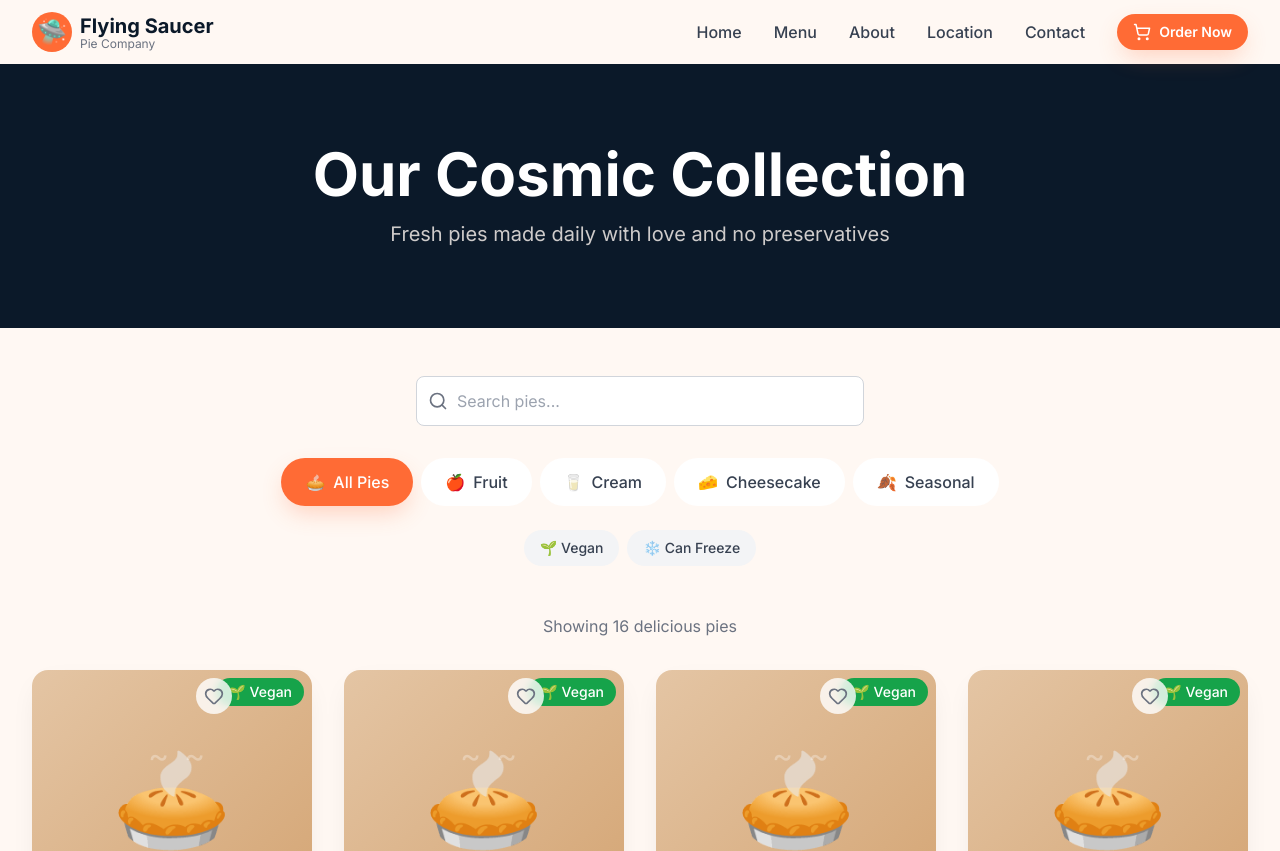
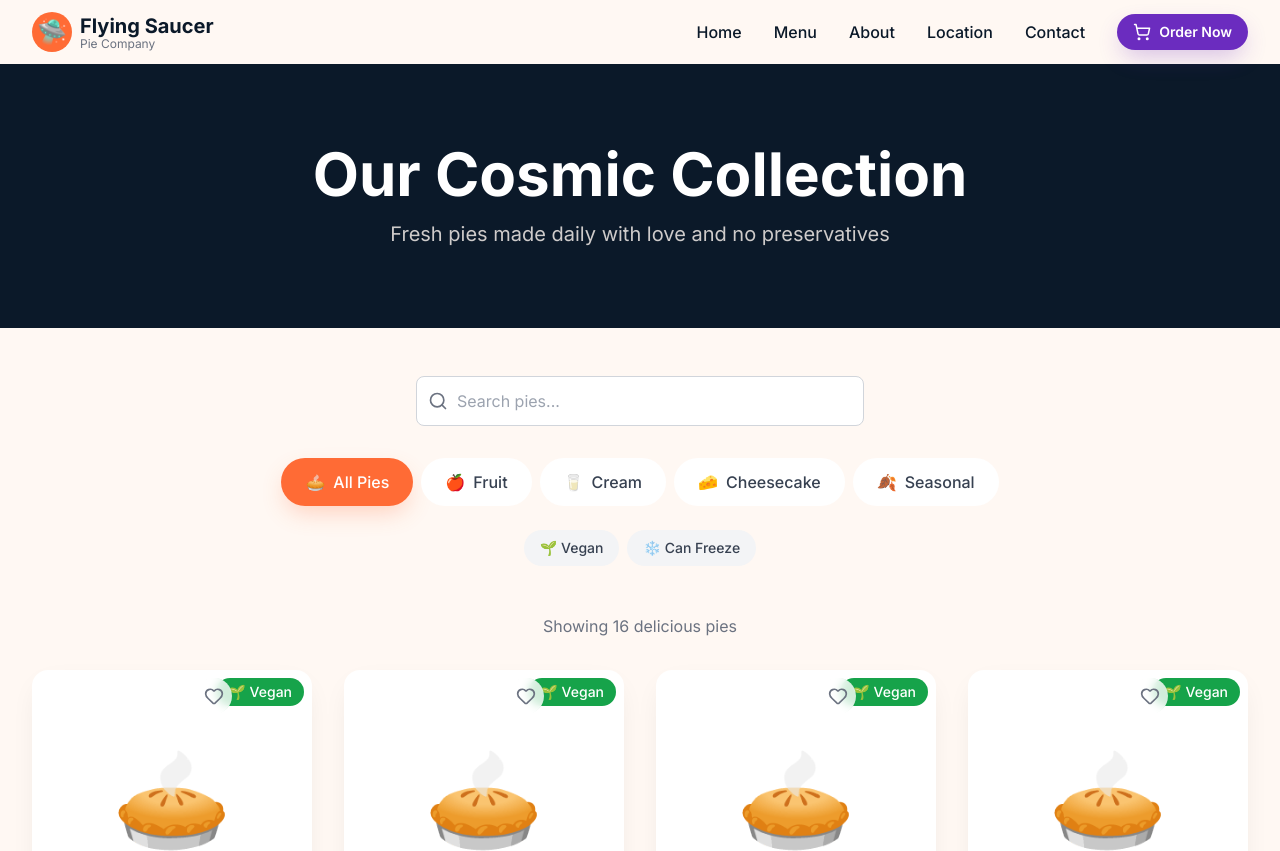
Before and after one commit to zavalatechlabs/flying-saucer-pie-company-htx, a Next.js app: page /menu in a window 1280 px wide. Shown: the top 851 px of the page. Built offline with nearby package versions, Linux system fonts and the light colour scheme.

Commit message:
feat: update color palette and typography for V1 redesign

```diff
--- a/app/globals.css
+++ b/app/globals.css
@@ -6,6 +6,13 @@
 
 @layer base {
   :root {
+    /* V1 Color System - CSS Variables */
+    --cosmic-purple: #6B2CBF;
+    --electric-blue: #00D4FF;
+    --warm-cream: #FFF8F3;
+    --deep-navy: #0B1929;
+    --sunset-orange: #FF6B35;
+
     --background: 0 0% 100%;
     --foreground: 224 71.4% 4.1%;
   }
@@ -15,46 +22,46 @@
   }
 
   body {
-    background-color: #FFF8F3;
-    color: #1F2937;
+    background-color: var(--warm-cream);
+    color: var(--deep-navy);
   }
 
-  /* Custom scrollbar */
+  /* Custom scrollbar - Updated with V1 colors */
   ::-webkit-scrollbar {
     width: 8px;
     height: 8px;
   }
 
   ::-webkit-scrollbar-track {
-    background-color: #F3F4F6;
+    background-color: var(--warm-cream);
   }
 
   ::-webkit-scrollbar-thumb {
-    background-color: #FF6B35;
+    background-color: var(--cosmic-purple);
     border-radius: 9999px;
   }
 
   ::-webkit-scrollbar-thumb:hover {
-    background-color: #E55A2B;
+    background-color: var(--electric-blue);
   }
 }
 
 @layer components {
-  /* Primary Button */
+  /* Primary Button - V1 Cosmic Purple */
   .btn-primary {
-    background-color: #FF6B35;
+    background-color: var(--cosmic-purple);
     color: white;
     padding: 0.75rem 1.5rem;
     border-radius: 9999px;
     font-weight: 600;
     transition: all 0.2s;
-    box-shadow: 0 10px 25px -5px rgba(255, 107, 53, 0.3);
+    box-shadow: 0 10px 25px -5px rgba(107, 44, 191, 0.3);
   }
 
   .btn-primary:hover {
-    background-color: #FF8F5C;
+    background-color: #8B4FD9;
     transform: translateY(-2px);
-    box-shadow: 0 20px 35px -5px rgba(255, 107, 53, 0.4);
+    box-shadow: 0 20px 35px -5px rgba(107, 44, 191, 0.4);
   }
 
   .btn-primary:active {
@@ -63,22 +70,22 @@
 
   .btn-primary:focus {
     outline: none;
-    box-shadow: 0 0 0 4px rgba(255, 107, 53, 0.5);
+    box-shadow: 0 0 0 4px rgba(107, 44, 191, 0.5);
   }
 
-  /* Secondary Button */
+  /* Secondary Button - V1 Sunset Orange */
   .btn-secondary {
     background-color: transparent;
-    color: #FF6B35;
+    color: var(--sunset-orange);
     padding: 0.75rem 1.5rem;
     border-radius: 9999px;
     font-weight: 600;
-    border: 2px solid #FF6B35;
+    border: 2px solid var(--sunset-orange);
     transition: all 0.2s;
   }
 
   .btn-secondary:hover {
-    background-color: #FF6B35;
+    background-color: var(--sunset-orange);
     color: white;
     transform: translateY(-2px);
   }
@@ -92,10 +99,10 @@
     box-shadow: 0 0 0 4px rgba(255, 107, 53, 0.5);
   }
 
-  /* Ghost Button */
+  /* Ghost Button - V1 Deep Navy */
   .btn-ghost {
     background-color: transparent;
-    color: #374151;
+    color: var(--deep-navy);
     padding: 0.75rem 1.5rem;
     border-radius: 9999px;
     font-weight: 600;
@@ -104,7 +111,7 @@
 
   .btn-ghost:hover {
     background-color: #F3F4F6;
-    color: #1F2937;
+    color: var(--cosmic-purple);
   }
 
   .btn-ghost:active {
@@ -113,7 +120,7 @@
 
   .btn-ghost:focus {
     outline: none;
-    box-shadow: 0 0 0 4px rgba(209, 213, 219, 1);
+    box-shadow: 0 0 0 4px rgba(107, 44, 191, 0.3);
   }
 
   /* Pie Card */
@@ -130,36 +137,36 @@
     transform: translateY(-4px) scale(1.02);
   }
 
-  /* Input Field */
+  /* Input Field - V1 Colors */
   .input-field {
     width: 100%;
     padding: 0.75rem 1rem;
     border-radius: 0.5rem;
     border: 1px solid #D1D5DB;
     background-color: white;
-    color: #1F2937;
+    color: var(--deep-navy);
     transition: all 0.2s;
   }
 
   .input-field:hover {
-    border-color: rgba(255, 107, 53, 0.5);
+    border-color: rgba(107, 44, 191, 0.3);
   }
 
   .input-field:focus {
-    border-color: #FF6B35;
+    border-color: var(--cosmic-purple);
     outline: none;
-    box-shadow: 0 0 0 2px rgba(255, 107, 53, 0.2);
+    box-shadow: 0 0 0 2px rgba(107, 44, 191, 0.2);
   }
 
-  /* Navigation Link */
+  /* Navigation Link - V1 Colors */
   .nav-link {
-    color: #374151;
+    color: var(--deep-navy);
     font-weight: 500;
     transition: color 0.2s;
   }
 
   .nav-link:hover {
-    color: #FF6B35;
+    color: var(--cosmic-purple);
   }
 
   /* Section Container */
@@ -197,9 +204,9 @@
     animation: space-dust 40s linear infinite;
   }
 
-  /* Gradient Text */
+  /* Gradient Text - V1 Cosmic Gradient */
   .gradient-text {
-    background: linear-gradient(to right, #FF6B35, #7B2CBF);
+    background: linear-gradient(to right, var(--cosmic-purple), var(--electric-blue));
     -webkit-background-clip: text;
     background-clip: text;
     -webkit-text-fill-color: transparent;
@@ -247,13 +254,13 @@
   }
 }
 
-/* Custom Focus Styles */
+/* Custom Focus Styles - V1 Colors */
 *:focus {
   outline: none;
 }
 
 *:focus-visible {
-  outline: 2px solid #FF6B35;
+  outline: 2px solid var(--cosmic-purple);
   outline-offset: 2px;
 }
 
@@ -262,8 +269,8 @@
   scroll-behavior: smooth;
 }
 
-/* Selection Color */
+/* Selection Color - V1 Colors */
 ::selection {
-  background-color: #FF6B35;
+  background-color: var(--cosmic-purple);
   color: white;
 }
--- a/tailwind.config.ts
+++ b/tailwind.config.ts
@@ -9,30 +9,33 @@
   theme: {
     extend: {
       colors: {
-        // Space Night - Primary brand color
+        // V1 Primary Palette - Cosmic Purple Theme
+        'cosmic-purple': '#6B2CBF',
+        'cosmic-purple-light': '#8B4FD9',
+        'cosmic-purple-dark': '#4F1E99',
+
+        'electric-blue': '#00D4FF',
+        'electric-blue-light': '#33E0FF',
+        'electric-blue-dark': '#00A8CC',
+
+        'warm-cream': '#FFF8F3',
+        'warm-cream-light': '#FFFDFB',
+        'warm-cream-dark': '#F5E8DD',
+
+        'deep-navy': '#0B1929',
+        'deep-navy-light': '#1A2B3E',
+        'deep-navy-dark': '#050D1A',
+
+        'sunset-orange': '#FF6B35',
+        'sunset-orange-light': '#FF8F5C',
+        'sunset-orange-dark': '#E55A2B',
+
+        // Legacy colors for backwards compatibility (can be removed after full migration)
         'space-night': '#0B1929',
-        'space-night-light': '#1A2B3E',
-        'space-night-dark': '#050D1A',
+        'cosmic-orange': '#FF6B35',
+        'cream-white': '#FFF8F3',
 
-        // Cosmic Orange - Accent/CTA
-        'cosmic-orange': '#FF6B35',
-        'cosmic-orange-light': '#FF8F5C',
-        'cosmic-orange-dark': '#E55A2B',
-
-        // Pie Crust - Warm neutral
-        'pie-crust': '#D4A574',
-        'pie-crust-light': '#E4C5A4',
-        'pie-crust-dark': '#B4855F',
-
-        // Berry Colors
-        'berry-purple': '#7B2CBF',
-        'berry-red': '#C73E1D',
-
-        // Cream Colors
-        'cream-white': '#FFF8F3',
-        'cream-light': '#FFFDFB',
-
-        // Space Dust - Grays
+        // Utility colors
         'dust-darkest': '#1F2937',
         'dust-dark': '#374151',
         'dust-medium': '#6B7280',
```
